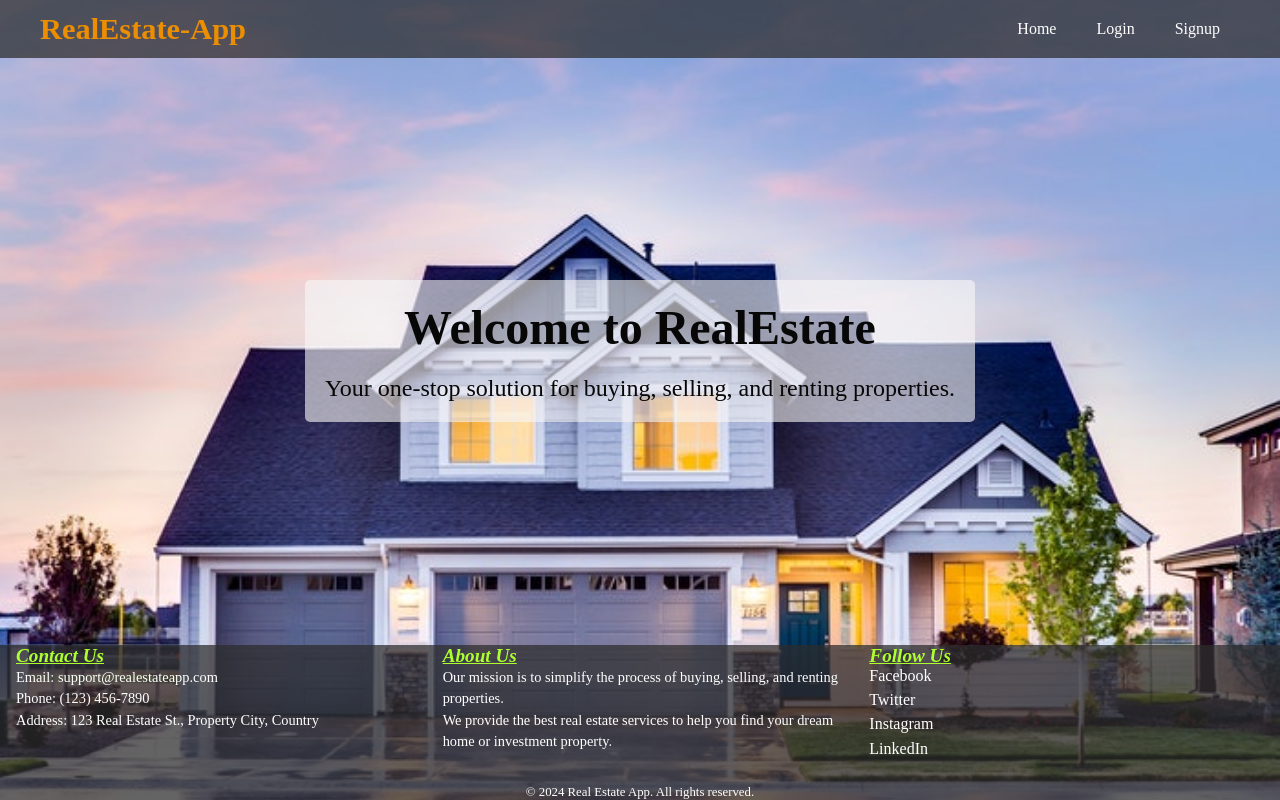
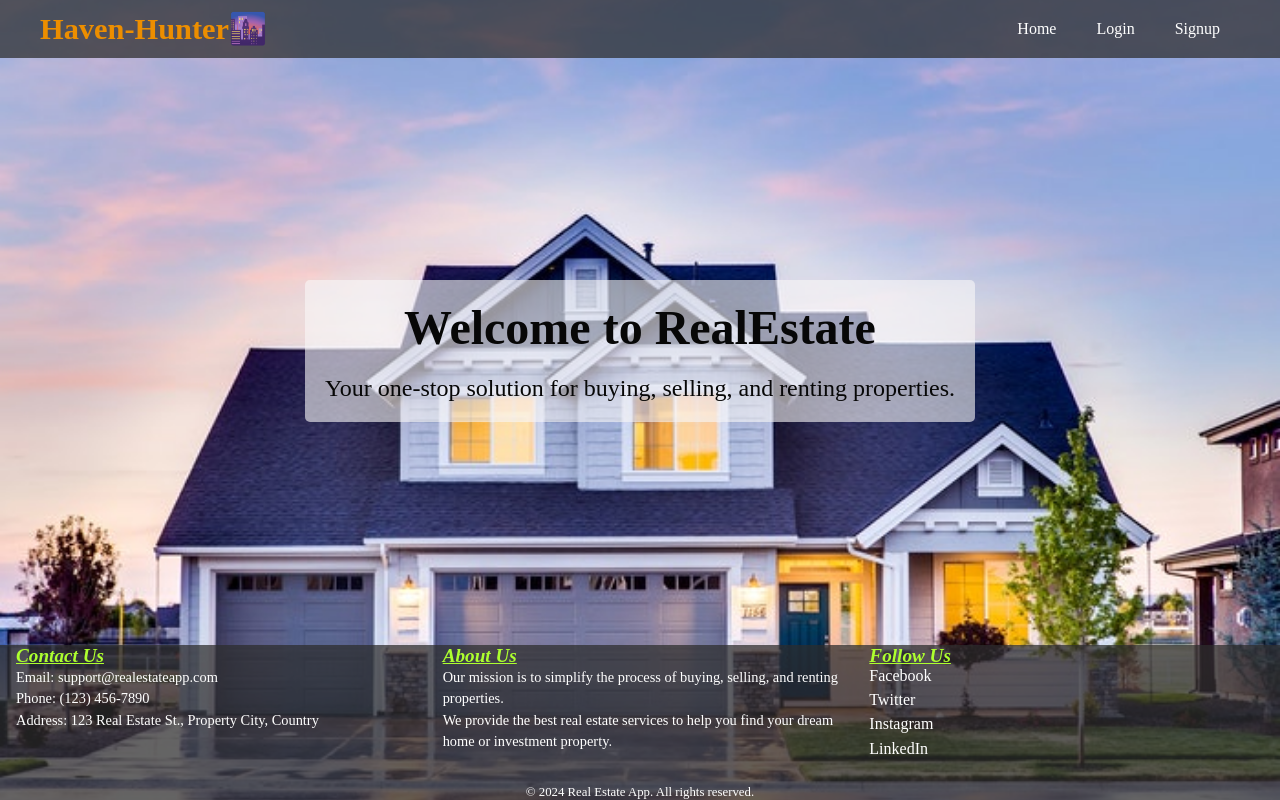
Before and after one commit to amososwom/phase4-frontend-project, a React (Vite) app: page /account in a window 1280 px wide. Built offline with nearby package versions, Linux system fonts and the light colour scheme; no server answers.

Commit message:
title edit

```diff
--- a/src/components/Account.jsx
+++ b/src/components/Account.jsx
@@ -58,7 +58,7 @@ function Account() {
 
   return (
     <div className="account">
-      <span className="welcome">Welcome Back <i>{userDetails['username']}</i></span>
+      <span className="welcome">Welcome, <i>{userDetails['username']}</i></span>
       <div className="accountd">
        <div className="accountdimg">
        <img src={Usericon} alt="" />
--- a/src/components/NavBar.jsx
+++ b/src/components/NavBar.jsx
@@ -14,7 +14,7 @@ function NavBar({ loggedIn, setLoggedIn }) {
   return (
     <nav className="navbar">
       <div className="navbar-container">
-        <div className="navbar-logo">RealEstate-App</div>
+        <div className="navbar-logo">Haven-Hunter🌆</div>
         <div className="navbar-links">
         <NavLink to="/" className="nav-link">
                 Home
```
